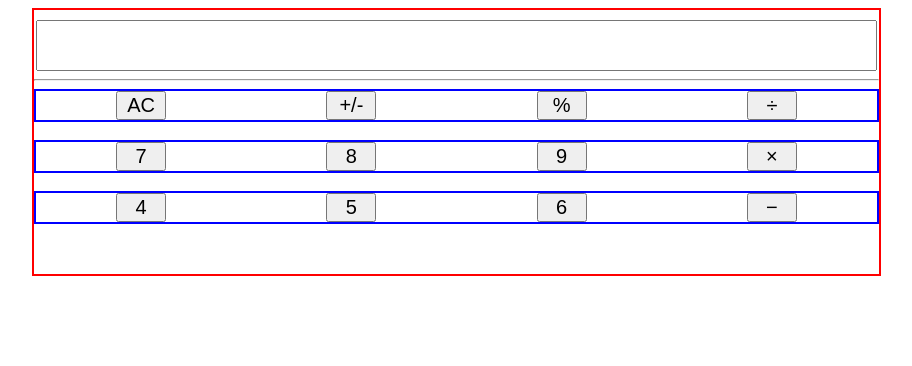
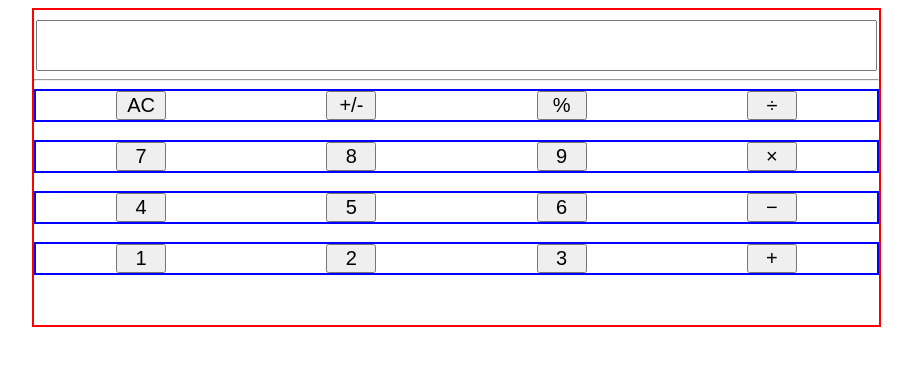
Before and after one commit to seba3510/Calculator, a plain HTML site: page index.html in a window 1280 px wide. Shown: the whole page, without its empty margins (176-1088 px from the left). Drawn offline with Linux system fonts and the light colour scheme.

Commit message:
Add row 4 to the container
This row contains the following buttons:
    A. 1
    B. 2
    C. 3
    D. +

```diff
--- a/index.html
+++ b/index.html
@@ -55,6 +55,17 @@
 
         </div>
 
+        <br>
+
+        <div class="row-4">
+
+            <button>1</button>
+            <button>2</button>
+            <button>3</button>
+            <button>&plus;</button>
+
+        </div>
+
 
     </div>
 
--- a/styles.css
+++ b/styles.css
@@ -12,7 +12,8 @@
 
 .row-1,
 .row-2,
-.row-3 {
+.row-3,
+.row-4 {
     display: flex;
     justify-content: space-around;
     border: 2px solid blue;
```
